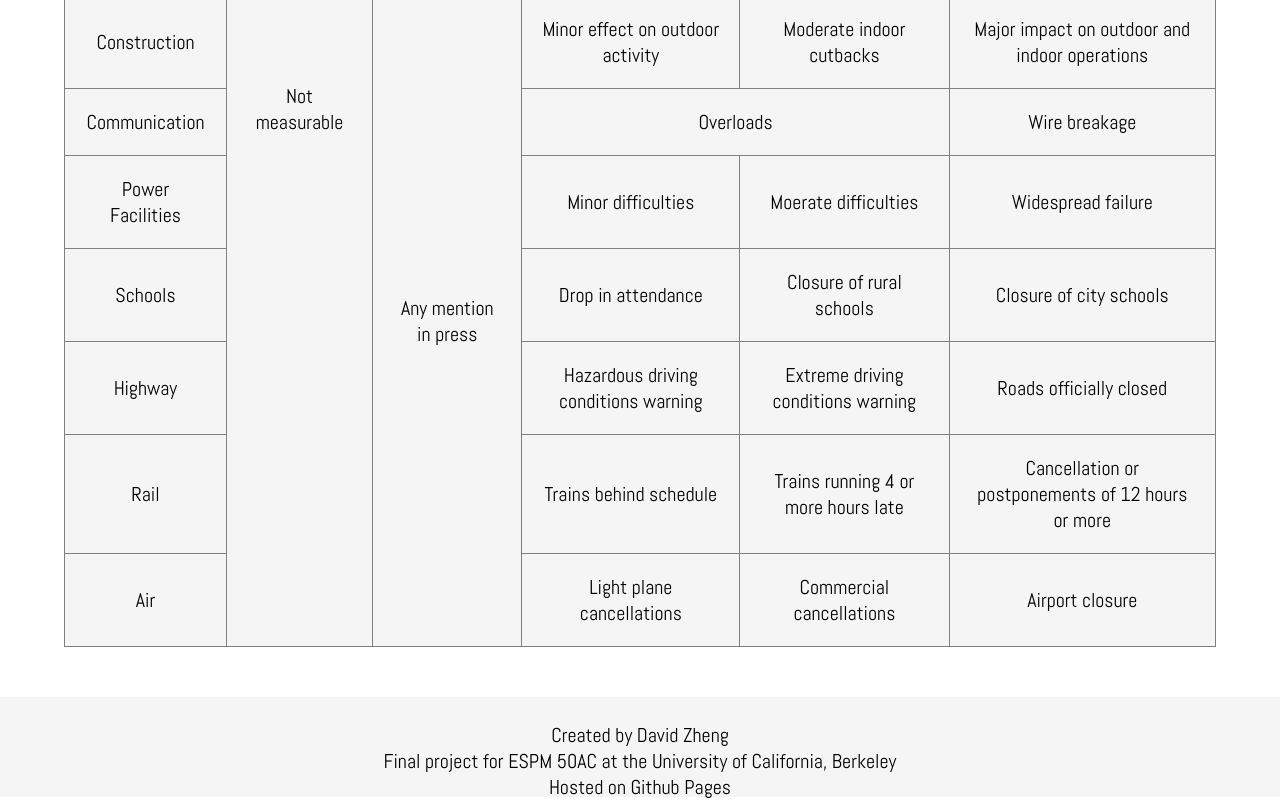
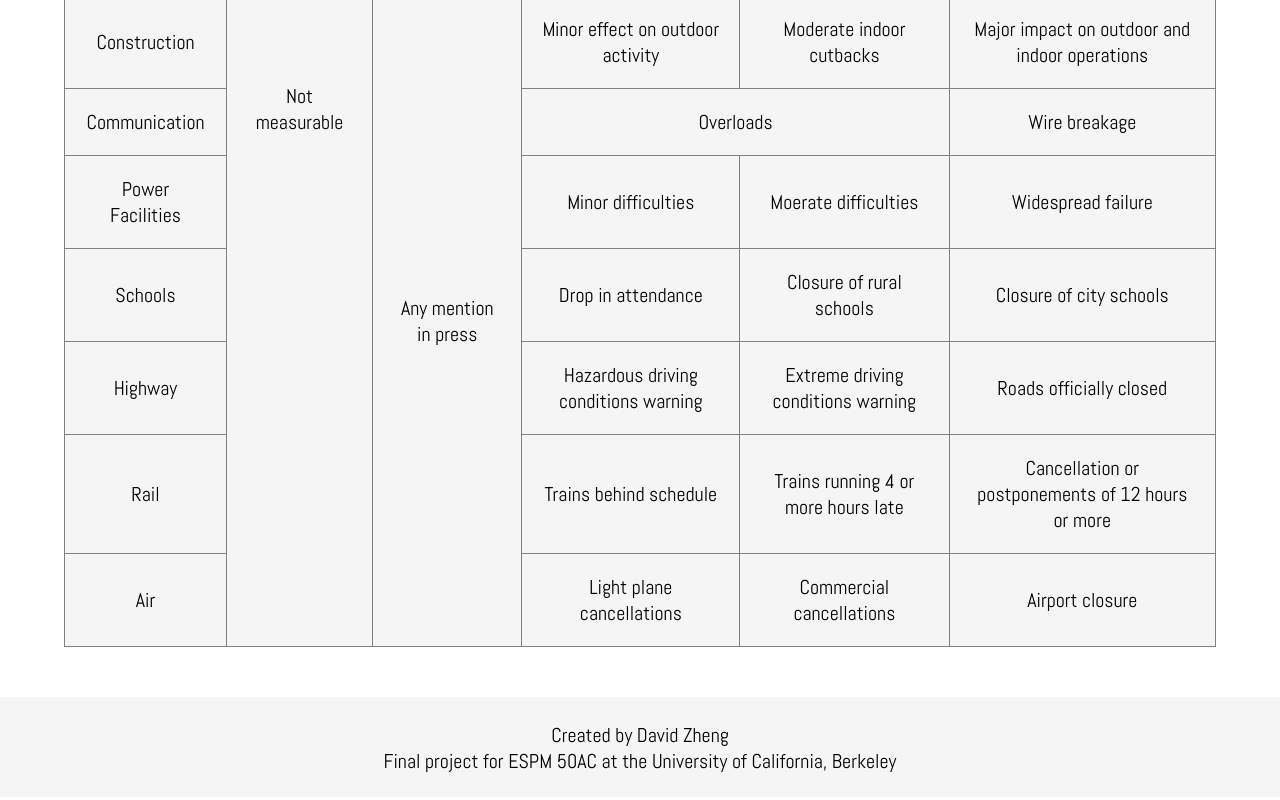
Before and after one commit to dvz54/espm-final-project, a plain HTML site: page index.html in a window 1280 px wide. Shown: the part 2381-3181 px from the top of the page. Drawn offline with Linux system fonts and the light colour scheme.

Commit message:
Update index.html

```diff
--- a/index.html
+++ b/index.html
@@ -135,7 +135,6 @@
         <footer>
             <p>Created by David Zheng</p>
             <p>Final project for ESPM 50AC at the University of California, Berkeley</p>
-            <p>Hosted on Github Pages</p>
         </footer>
     </body>
 </html>
```
